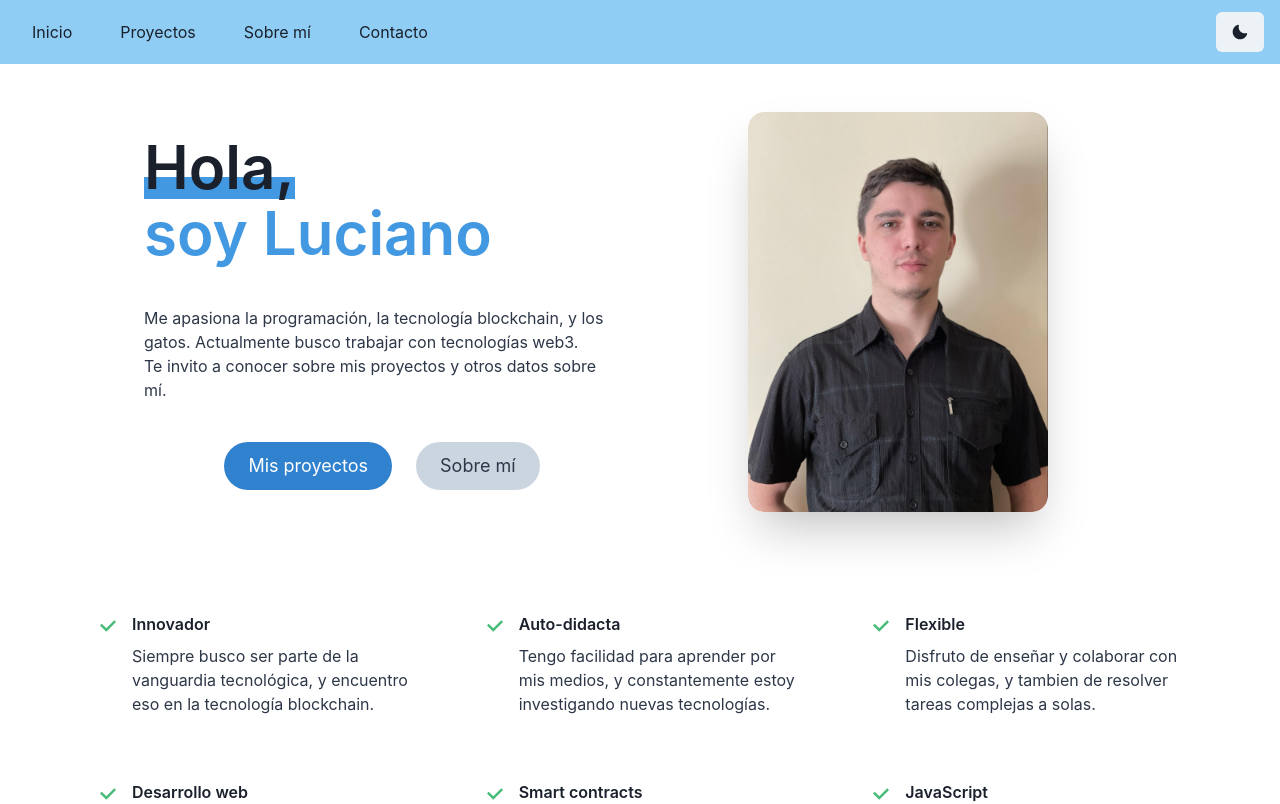
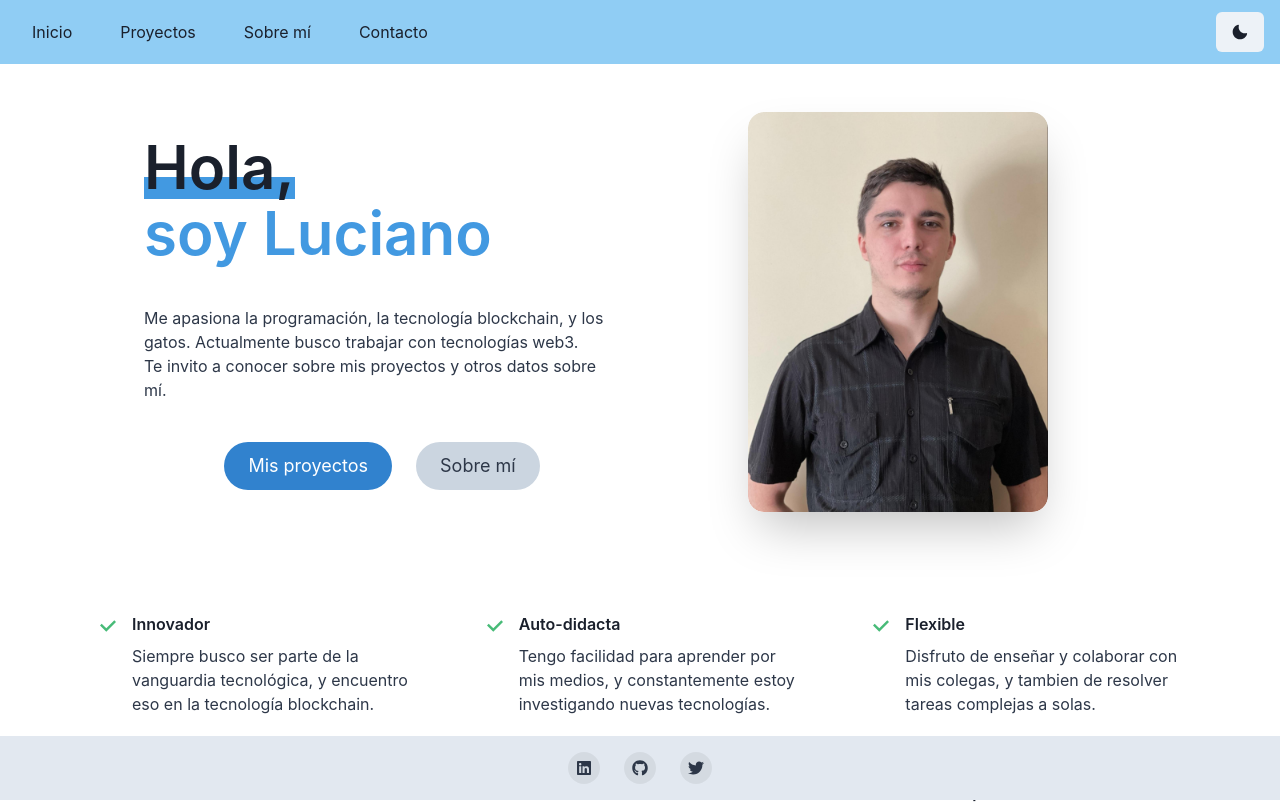
Before and after one commit to luloxi/portfolio-lulox, a Next.js app: page / in a window 1280 px wide. Shown: the top 804 px of the page. Built offline with nearby package versions, Linux system fonts and the light colour scheme.

Commit message:
Fixed (literally) the footer

```diff
--- a/src/components/Footer.tsx
+++ b/src/components/Footer.tsx
@@ -48,9 +48,12 @@ export default function Footer() {
     <Box
       bg={useColorModeValue("gray.200", "gray.900")}
       color={useColorModeValue("gray.700", "gray.200")}
-      // position="relative"
+      position="fixed"
+      left="0"
+      right="0"
       bottom="0"
       width="100%"
+      height="64px"
     >
       <Container
         as={Stack}
--- a/src/components/Layout.tsx
+++ b/src/components/Layout.tsx
@@ -6,7 +6,9 @@ export default function Layout({ children }: { children: any }) {
   return (
     <>
       <NavBar />
-      <Container maxW="container.xl">{children}</Container>
+      <Container maxW="container.xl" mb="64px">
+        {children}
+      </Container>
       <Footer />
     </>
   );
--- a/src/components/ProjectsContent.tsx
+++ b/src/components/ProjectsContent.tsx
@@ -47,7 +47,7 @@ export default function ProjectsContent() {
               pos={"relative"}
             >
               <Image
-                alt="Something"
+                alt="Ethernaut with Hardhat"
                 src={"/projects/ethernaut.png"}
                 layout={"fill"}
               />
@@ -101,7 +101,7 @@ export default function ProjectsContent() {
               pos={"relative"}
             >
               <Image
-                alt="Something"
+                alt="Sportsbook"
                 src={"/projects/landing.png"}
                 layout={"fill"}
               />
```
